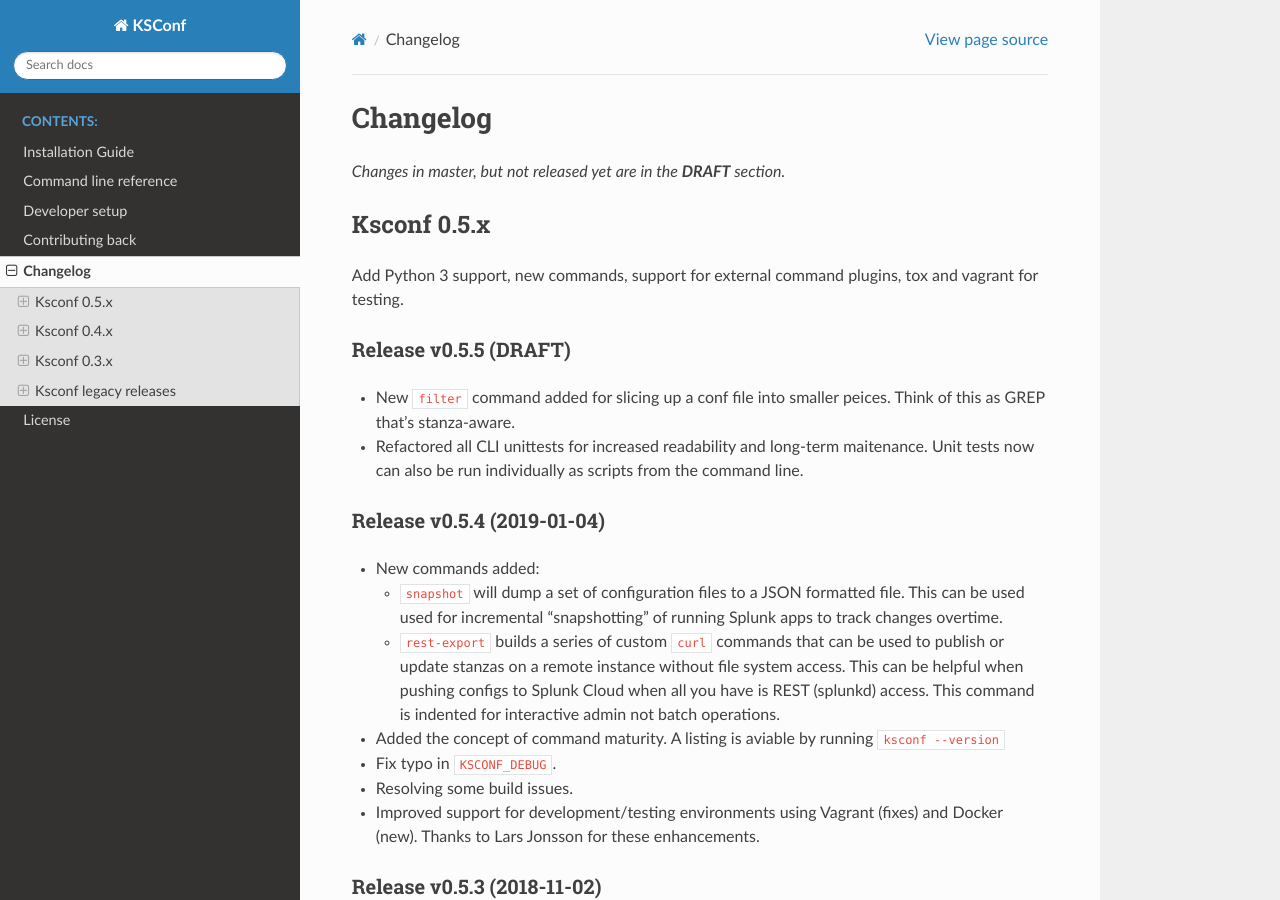
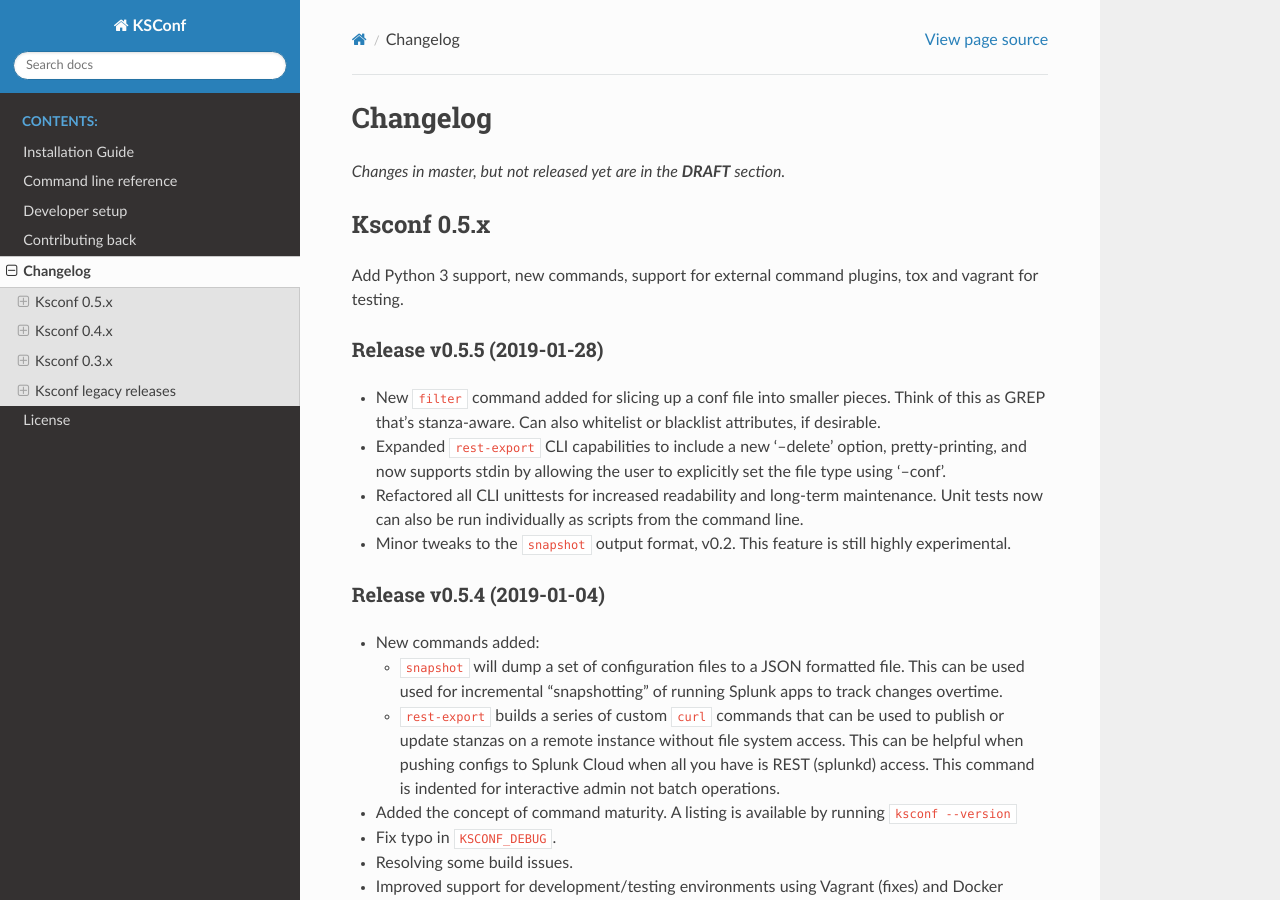
Before and after one commit to Kintyre/ksconf, a Sphinx documentation site: the page built from docs/source/changelog.md, in a window 1280 px wide and 900 px high. Built offline with Sphinx 7.4.7 and the Read the Docs theme 2.0.0, drawn with Linux system fonts in a browser that asks for light colours; the version number could not be read and is left out.

Commit message:
Release 0.5.5
- Update changelog

```diff
--- a/docs/source/changelog.md
+++ b/docs/source/changelog.md
@@ -6,11 +6,14 @@
 
 Add Python 3 support, new commands, support for external command plugins, tox and vagrant for testing.
 
-### Release v0.5.5 (DRAFT)
- * New `filter` command added for slicing up a conf file into smaller peices.  Think of this as
-   GREP that's stanza-aware.
- * Refactored all CLI unittests for increased readability and long-term maitenance.  Unit tests
+### Release v0.5.5 (2019-01-28)
+ * New `filter` command added for slicing up a conf file into smaller pieces.  Think of this as
+   GREP that's stanza-aware.  Can also whitelist or blacklist attributes, if desirable.
+ * Expanded `rest-export` CLI capabilities to include a new '--delete' option, pretty-printing,
+   and now supports stdin by allowing the user to explicitly set the file type using '--conf'.
+ * Refactored all CLI unittests for increased readability and long-term maintenance.  Unit tests
    now can also be run individually as scripts from the command line.
+ * Minor tweaks to the `snapshot` output format, v0.2.  This feature is still highly experimental.
 
 ### Release v0.5.4 (2019-01-04)
  * New commands added:
@@ -20,7 +23,7 @@
      stanzas on a remote instance without file system access.  This can be helpful when pushing
      configs to Splunk Cloud when all you have is REST (splunkd) access.  This command is indented
      for interactive admin not batch operations.
- * Added the concept of command maturity.  A listing is aviable by running `ksconf --version`
+ * Added the concept of command maturity.  A listing is available by running `ksconf --version`
  * Fix typo in `KSCONF_DEBUG`.
  * Resolving some build issues.
  * Improved support for development/testing environments using Vagrant (fixes) and Docker (new).
```
